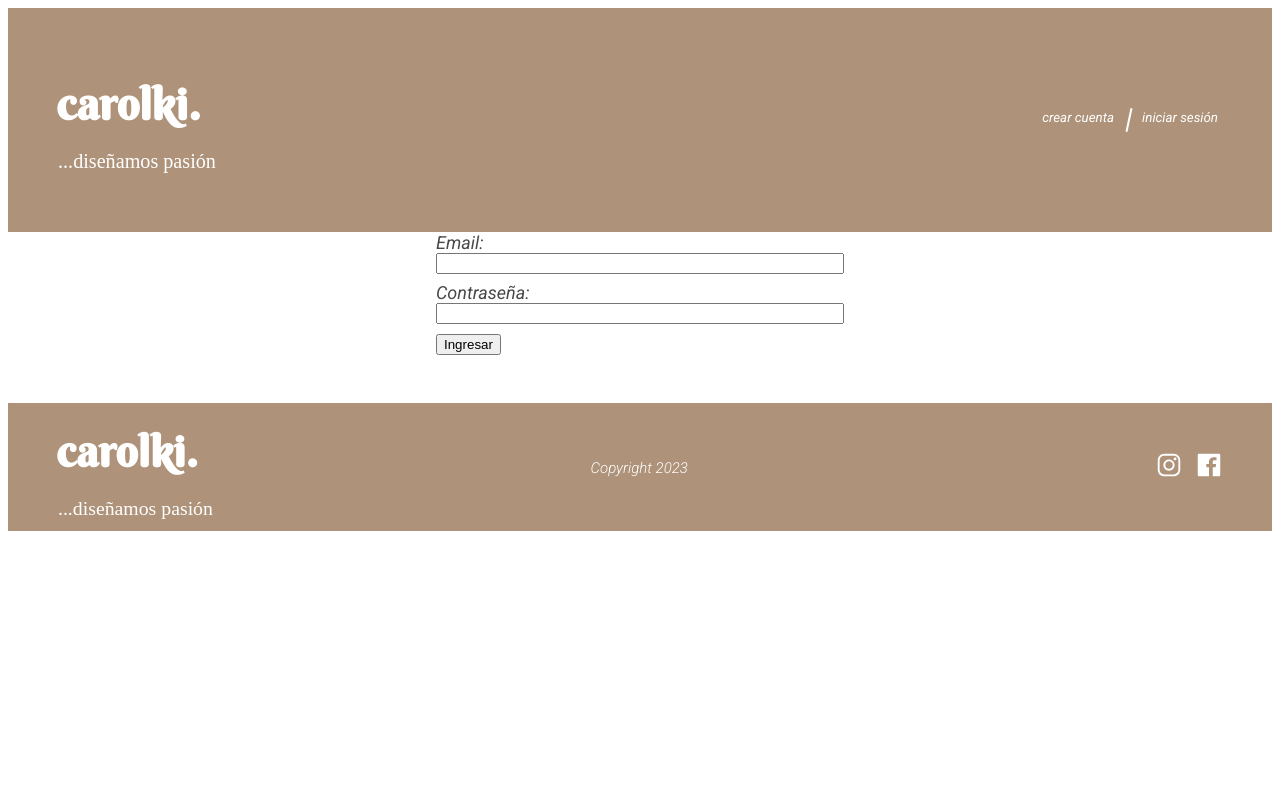
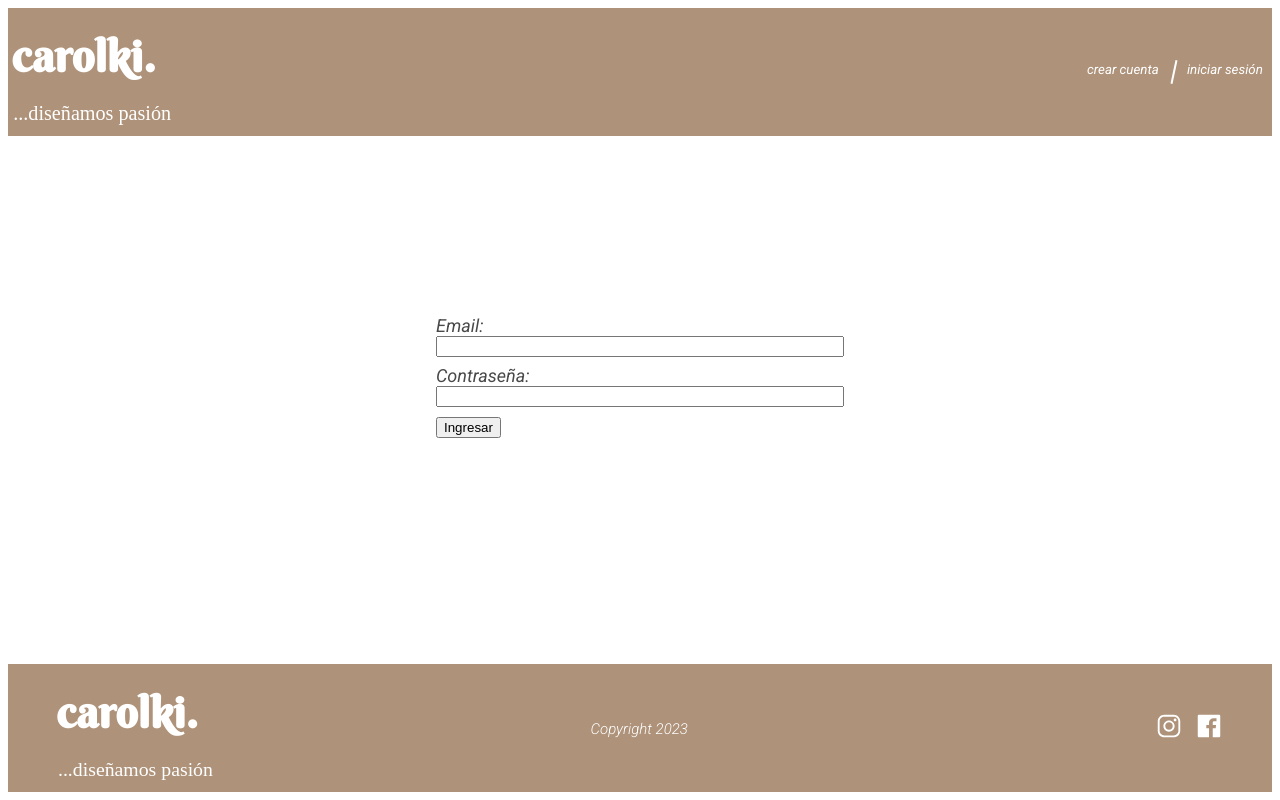
Before and after one commit to andrescarandino/Proyecto-Integrador-RopaDeDise-o, a React (Vite) app: page /users/login in a window 1280 px wide. Built offline with nearby package versions, Linux system fonts and the light colour scheme; a web font is replaced by a local one.

Commit message:
modificacion de css en login y register

```diff
--- a/src/App.jsx
+++ b/src/App.jsx
@@ -3,6 +3,7 @@ import { Route, Routes } from 'react-router-dom';
 import Layout from './pages/Layout';
 import routes from './routes/routes';
 import Spinner from './components/Spinner';
+
 
 
 function App() {
--- a/src/styles/header.module.css
+++ b/src/styles/header.module.css
@@ -16,7 +16,7 @@
     align-items: center;
     border-radius: 0 0 5px 5px;
     background: #AE9279;
-    padding: 3rem;
+    padding: 0rem;
     max-width: 78.6rem;
     margin: 0 auto;
     height: 8rem;
--- a/src/styles/users/login.module.css
+++ b/src/styles/users/login.module.css
@@ -8,6 +8,7 @@
     font-size: large;
     font-style: italic;
     color: #494949;
+    height: 60vh;
   }
 
   label {
--- a/src/styles/users/register.module.css
+++ b/src/styles/users/register.module.css
@@ -1,6 +1,8 @@
 @import url('https://fonts.googleapis.com/css2?family=Berkshire+Swash&family=Euphoria+Script&family=Roboto:ital,wght@0,300;0,400;1,300;1,400;1,500&display=swap');
 
 .formContainer {
+    margin: 1rem;
+    height: 60vh;
     display: flex;
     justify-content: center;
     align-items: center;
@@ -22,6 +24,7 @@
   }
 
   input {
+      padding: .5rem;
       margin-bottom: .5rem;
       min-width: 50vh;
       display: block;
```
